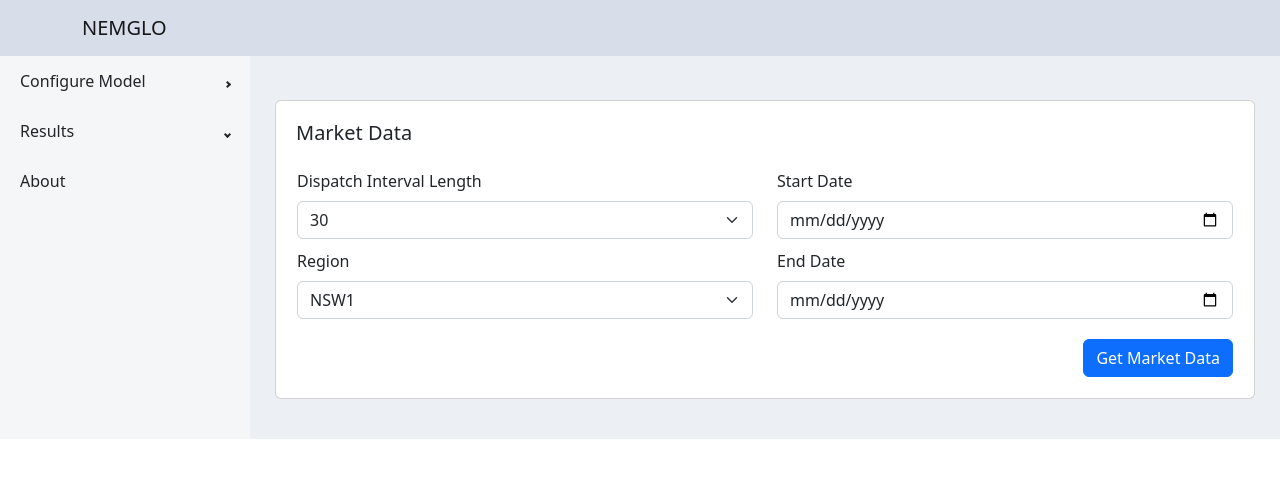
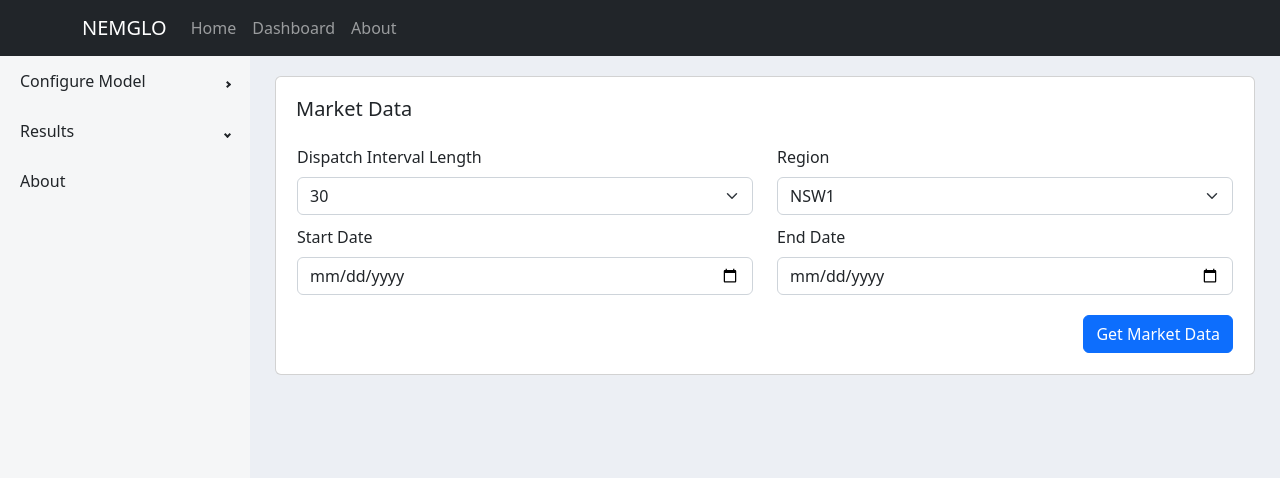
Before and after one commit to dec-heim/nemglo-react, a React (Create React App) app: page /dashboard in a window 1280 px wide. Shown: the top 478 px of the page. Built offline with nearby package versions, Linux system fonts and the light colour scheme.

Commit message:
added template landing page, fixed other minor issues

```diff
--- a/src/App.js
+++ b/src/App.js
@@ -1,37 +1,41 @@
 import React from "react";
+import { Container, Nav, Navbar } from "react-bootstrap";
+import { ProSidebarProvider } from "react-pro-sidebar";
 import { Route, BrowserRouter as Router, Routes } from "react-router-dom";
-import {
-  Button,
-  Card,
-  Col,
-  Container,
-  Row,
-  Navbar,
-  Nav,
-} from "react-bootstrap";
+
+import LandingPage from "./views/LandingPage";
 import SimulationDashboard from "./views/SimulationDashboard";
-import { ProSidebarProvider } from "react-pro-sidebar";
-import { HiAdjustments } from "react-icons/hi";
 
 import "./App.css";
-
 import "bootstrap/dist/css/bootstrap.min.css";
-import AmChart from "./components/AmChart";
-
-import { Sidebar, Menu, MenuItem, SubMenu, Icon } from "react-pro-sidebar";
 
 function App() {
   return (
-    // <div style={{ height: "100vh * 2"}}>
     <ProSidebarProvider className="pro-sidebar">
-      <Navbar className="navbar"  expand="lg">
-          <Container>
-          <Navbar.Brand href="/">NEMGLO</Navbar.Brand>
-          </Container>
+      <Navbar bg="dark" variant="dark" expand="lg">
+        <Container>
+          <Navbar.Brand>NEMGLO</Navbar.Brand>
+          <Navbar.Toggle aria-controls="basic-navbar-nav" />
+          <Navbar.Collapse id="basic-navbar-nav">
+            <Nav className="me-auto">
+              <Nav.Link href="/">Home</Nav.Link>
+              <Nav.Link href="/dashboard">Dashboard</Nav.Link>
+              <Nav.Link href="/about">About</Nav.Link>
+            </Nav>
+          </Navbar.Collapse>
+        </Container>
       </Navbar>
-      <SimulationDashboard />
+      <Router>
+        <div>
+          <Routes>
+            <Route path="dashboard" element={<SimulationDashboard />} />
+            <Route path="/" element={<LandingPage />} />
+          </Routes>
+        </div>
+      </Router>
+      {/* <SimulationDashboard /> */}
     </ProSidebarProvider>
-    // </div>
+    //  </div>
   );
 }
 
--- a/src/components/AmChart.jsx
+++ b/src/components/AmChart.jsx
@@ -137,7 +137,7 @@ class AmChart extends Component {
 
     for (let i = 0; i < seriesSettings.length; i++) {
       let seriesSetting = seriesSettings[i];
-      let opposite = i % 2 === 0 ? true : false;
+      let opposite = i % 2 === 0 ? false : true;
       this.createAxisAndSeries( chart,
         xAxis,
         data,
--- /dev/null
+++ b/src/views/LandingPage.jsx
@@ -0,0 +1,70 @@
+import { Button, Card, Col, Container, Grid, Image, Nav, Navbar, NavDropdown, Row } from "react-bootstrap";
+
+import "bootstrap/dist/css/bootstrap.min.css";
+
+function LandingPage() {
+  return (
+    <div className="LandingPage">
+      <header>
+      </header>
+      <main>
+      <Container>
+      <Row className="px-4 my-5">
+        <Col sm={7}>
+          <Image src="https://external-content.duckduckgo.com/iu/?u=https%3A%2F%2Fwww.incimages.com%2Fuploaded_files%2Fimage%2F1920x1080%2Fgetty_586163548_334517.jpg&f=1&nofb=1&ipt=36b3132ee4337311bb90675be76bdb2c638f80245a8f3127060cee8eb5b631f0&ipo=images" fluid rounded className=""/>
+        </Col>
+        <Col sm={5}>
+          <h1 class="font-weigh-line">Tagline</h1>
+          <p class="mt-4">Non sint consequuntur voluptas sit quia animi omnis placeat. Non consequatur est excepturi blanditiis quia. Ut aut nisi et soluta molestias doloribus totam et. Quos aut occaecati voluptatibus dignissimos deserunt totam dicta. Nesciunt excepturi impedit distinctio nesciunt iusto corrupti.</p>
+          <Button variant="outline-primary">Call to Action</Button>
+        </Col>
+      </Row>
+      <Row>
+        <Card className="text-center bg-secondary text-white my-5 py-4">
+          <Card.Body>
+              This call to action card is a great place to showcase some important information or display a clever tagline!
+          </Card.Body>
+        </Card>
+      </Row>
+      <Row>
+        <Col>
+        <Card style={{width: "18rem"}}>
+          <Card.Img variant="top" src="https://picsum.photos/320/200"></Card.Img>
+          <Card.Body>
+            <Card.Title>Card Title</Card.Title>
+            <Card.Text>Some quick example text to build on the card title and make up the bulk of the cards statement</Card.Text>
+            <Button variant="primary">Go somewhere</Button>
+          </Card.Body>
+        </Card>
+        </Col>
+        <Col>
+        <Card style={{width: "18rem"}}>
+          <Card.Img variant="top" src="https://picsum.photos/320/200"></Card.Img>
+          <Card.Body>
+            <Card.Title>Card Title</Card.Title>
+            <Card.Text>Some quick example text to build on the card title and make up the bulk of the cards statement</Card.Text>
+            <Button variant="primary">Go somewhere</Button>
+          </Card.Body>
+        </Card>
+        </Col>
+        <Col>
+        <Card style={{width: "18rem"}}>
+          <Card.Img variant="top" src="https://picsum.photos/320/200"></Card.Img>
+          <Card.Body>
+            <Card.Title>Card Title</Card.Title>
+            <Card.Text>Some quick example text to build on the card title and make up the bulk of the cards statement</Card.Text>
+            <Button variant="primary">Go somewhere</Button>
+          </Card.Body>
+        </Card>
+        </Col>
+      </Row>
+    </Container>
+      </main>
+      <footer class="py-5 my-5 bg-dark">
+        <Container className="px-4"><p class="text-center text-white">Copyright &copy; www.nemglo.com.au 2022</p></Container>
+      </footer>
+    </div>
+  );
+}
+
+export default LandingPage;
--- a/src/views/PlannerConfig.jsx
+++ b/src/views/PlannerConfig.jsx
@@ -1,10 +1,10 @@
 import React, { Component } from "react";
-import { Card, Button, Row, Col, Container } from "react-bootstrap";
+import { Button, Card, Col, Container, Row } from "react-bootstrap";
 import Form from "react-bootstrap/Form";
+import { Audio } from "react-loader-spinner";
+
 import NemGloApi from "../api/NemgloApi";
 import AmChart from "../components/AmChart";
-import { Audio } from "react-loader-spinner";
-
 import DropDownSelector from "../components/DropDownSelector";
 
 const regions = ["NSW1", "QLD1", "VIC1", "SA1", "TAS1"];
@@ -95,7 +95,7 @@ export default class PlannerConfig extends Component {
     const baseInterval = {
       timeUnit: "minute",
       count: 5,
-    }
+    };
     const seriesSettings = [
       {
         valueYField: "price",
@@ -105,7 +105,6 @@ export default class PlannerConfig extends Component {
     const { formValidated, dataPoints, isMakingApiCall } = this.state;
     return (
       <Col>
-        {dataPoints.length > 0 && (
         <Card
           style={{
             paddingTop: 20,
@@ -117,43 +116,22 @@ export default class PlannerConfig extends Component {
           <Card.Title style={{ paddingLeft: 15 }}>Market Data</Card.Title>
 
           <Card.Body>
+            {dataPoints.length > 0 && (
+              <div>
                 <AmChart
                   id="planner-plot"
                   data={dataPoints}
                   seriesSettings={seriesSettings}
                   baseInterval={baseInterval}
                 ></AmChart>
-            </Card.Body>
-          </Card>
+              </div>
             )}
-        <br></br>
-
-        <Card
-          style={{
-            paddingTop: 20,
-            paddingLeft: 5,
-            paddingRight: 5,
-            paddingBottom: 5,
-          }}
-        >
-          {dataPoints.length === 0 && (
-            <Card.Title style={{ paddingLeft: 15 }}>Market Data</Card.Title>
-          )}
-
-          <Card.Body>
             {!isMakingApiCall ? (
               <Form
                 noValidate
                 validated={formValidated}
                 onSubmit={this.handleSubmit}
               >
-                {/* {dataPoints.length > 0 && (
-                  <AmChart
-                    id="planner"
-                    data={dataPoints}
-                    seriesSettings={seriesSettings}
-                  ></AmChart>
-                )} */}
                 <Row>
                   <Col>
                     <DropDownSelector
@@ -163,16 +141,7 @@ export default class PlannerConfig extends Component {
                       options={[30, 60, 90]}
                       setConfigValue={this.props.setConfigValue}
                     ></DropDownSelector>
-                    <DropDownSelector
-                      id="region"
-                      label="Region"
-                      value={this.props.region}
-                      options={regions}
-                      setConfigValue={this.props.setConfigValue}
-                    ></DropDownSelector>
-                  </Col>
 
-                  <Col>
                     <Form.Group style={{ paddingBottom: 10 }}>
                       <Form.Label
                         style={{
@@ -197,6 +166,17 @@ export default class PlannerConfig extends Component {
                         days.
                       </Form.Control.Feedback>
                     </Form.Group>
+                  </Col>
+
+                  <Col>
+                    <DropDownSelector
+                      id="region"
+                      label="Region"
+                      value={this.props.region}
+                      options={regions}
+                      setConfigValue={this.props.setConfigValue}
+                    ></DropDownSelector>
+
                     <Form.Group style={{ paddingBottom: 10 }}>
                       <Form.Label
                         style={{
--- a/src/views/SimulationDashboard.jsx
+++ b/src/views/SimulationDashboard.jsx
@@ -1,17 +1,17 @@
 import React, { Component } from "react";
-import { Container, Row, Grid, Col } from "react-bootstrap";
+import { Col, Container, Grid, Row } from "react-bootstrap";
+import { Menu, MenuItem, Sidebar, SubMenu } from "react-pro-sidebar";
+
 import NemGloApi from "../api/NemgloApi";
-
-import { Sidebar, Menu, MenuItem, SubMenu } from "react-pro-sidebar";
-import ElectrolyserLoadConfig from "./ElectrolyserLoadConfig";
-import PPAConfig from "./PPAConfig";
-import PlannerConfig from "./PlannerConfig";
-import SimulationView from "./SimulationView";
-import ResultsView from "./ResultsView";
+import AmChart from "../components/AmChart";
 import RevenueChart from "../components/RevenueChart";
 import RevenueChartView from "../components/RevenueChartView";
-import AmChart from "../components/AmChart";
+import ElectrolyserLoadConfig from "./ElectrolyserLoadConfig";
+import PlannerConfig from "./PlannerConfig";
 import PPAConf from "./PPAConf";
+import PPAConfig from "./PPAConfig";
+import ResultsView from "./ResultsView";
+import SimulationView from "./SimulationView";
 
 const secProfiles = ["fixed", "variable"];
 const regions = ["NSW1", "QLD1", "VIC1", "SA1", "TAS1"];
@@ -325,7 +325,7 @@ export default class SimulationDashboard extends Component {
     return (
       <div
         className="full-screen-div"
-        style={{ display: "flex", background: "#eceff4" }}
+        style={{ display: "flex", background: "#eceff4", minHeight: "100vh"}}
       >
         <Sidebar style={{ borderRight: "None" }}>
           <Menu>
```
Lines whose indentation alone changed are shown as unchanged.
